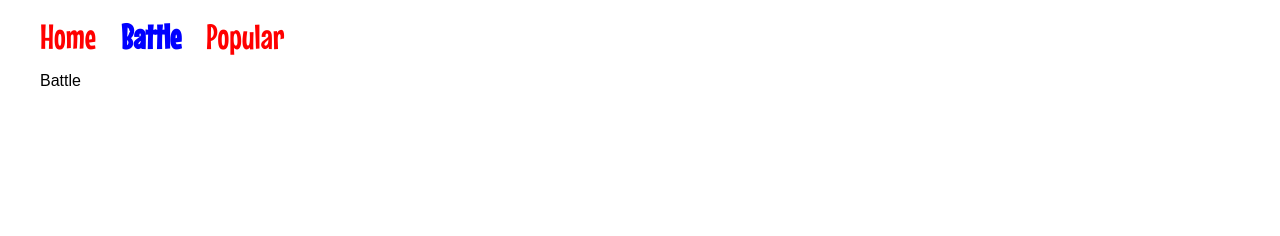
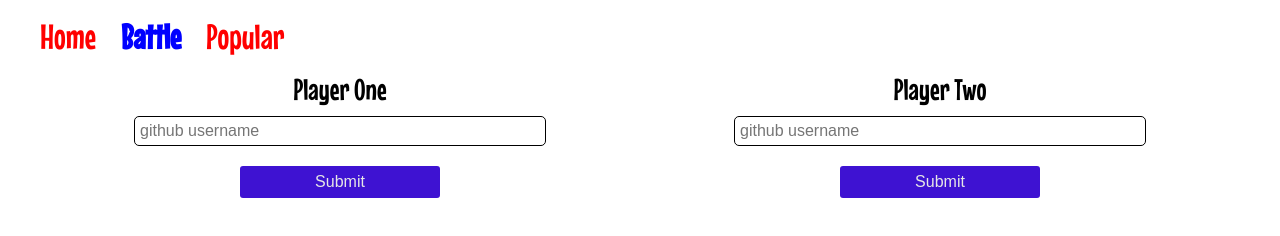
Before and after one commit to bdog72/git-hub-battle-part-2, a React app: page /battle in a window 1280 px wide. Built offline with nearby package versions, Linux system fonts and the light colour scheme; some packages are replaced by stand-ins of ours; a web font is replaced by a local one.

Commit message:
about halfway through

```diff
--- a/src/components/App.js
+++ b/src/components/App.js
@@ -1,5 +1,5 @@
 import React, { Component } from 'react'
-import { BrowserRouter as Router, Route } from 'react-router-dom'
+import { BrowserRouter as Router, Route, Switch } from 'react-router-dom'
 import Popular from './Popular'
 import Nav from './Nav'
 import Home from './Home'
@@ -10,9 +10,14 @@ export default class App extends Component {
       <Router>
         <div className='container'>
           <Nav />
-          <Route exact path='/' component={Home} />
-          <Route path='/battle' component={Battle} />
-          <Route path='/popular' component={Popular} />
+          <Switch>
+            <Route exact path='/' component={Home} />
+            <Route exact path='/battle' component={Battle} />
+            <Route path='/popular' component={Popular} />
+            <Route render={function () {
+              return <p className='NF'>NOT FOUND</p>
+            }} />
+          </Switch>
         </div>
       </Router>
     )
--- a/src/components/Battle.js
+++ b/src/components/Battle.js
@@ -1,10 +1,160 @@
 import React, { Component } from 'react'
+import '../styles/battle.scss'
+import PropTypes from 'prop-types'
+
+function PlayerPreview (props) {
+  return (
+    <div>
+      <div className='column'>
+        <img className='avatar'
+          src={props.avatar}
+          alt={'Avatar for ' + props.username} />
+        <h2 className='username'>@{props.username}</h2>
+      </div>
+      <button className='reset'
+        onClick={props.onReset.bind(null, props.id)}>
+        Reset
+      </button>
+    </div>
+  )
+}
+
+PlayerPreview.propTypes = {
+  avatar: PropTypes.string.isRequired,
+  username: PropTypes.string.isRequired,
+  id: PropTypes.string.isRequired,
+  onReset: PropTypes.func.isRequired
+}
+
+class PlayerInput extends Component {
+  constructor (props) {
+    super(props)
+
+    this.state = {
+      username: ''
+    }
+    this.handleChange = this.handleChange.bind(this)
+    this.handleSubmit = this.handleSubmit.bind(this)
+  }
+
+  handleChange (event) {
+    var value = event.target.value
+
+    this.setState(function () {
+      return {
+        username: value
+      }
+    })
+  }
+
+  handleSubmit (event) {
+    event.preventDefault()
+
+    this.props.onSubmit(
+      this.props.id,
+      this.state.username
+    )
+  }
+
+  render () {
+    return (
+      <form className='column' onSubmit={this.handleSubmit}>
+        <label className='header' htmlFor='username'>
+          {this.props.label}
+        </label>
+        <input
+          id='username'
+          placeholder='github username'
+          type='text'
+          autoComplete='off'
+          value={this.state.username}
+          onChange={this.handleChange}
+        />
+        <button className='button'
+          type='submit'
+          disabled={!this.state.username}>
+          Submit
+        </button>
+      </form>
+    )
+  }
+}
+
+PlayerInput.propTypes = {
+  id: PropTypes.string.isRequired,
+  label: PropTypes.string.isRequired,
+  onSubmit: PropTypes.func.isRequired
+}
 
 export default class Battle extends Component {
+  constructor (props) {
+    super(props)
+
+    this.state = {
+      playerOneName: '',
+      playerTwoName: '',
+      playerOneImage: null,
+      playerTwoImage: null
+    }
+    this.handleSubmit = this.handleSubmit.bind(this)
+    this.handleReset = this.handleReset.bind(this)
+  }
+
+  handleSubmit (id, username) {
+    this.setState(function () {
+      var newState = {}
+      newState[id + 'Name'] = username
+      newState[id + 'Image'] = 'https://github.com/' + username + '.png?size=200'
+      return newState
+    })
+  }
+
+  handleReset (id) {
+    this.setState(function () {
+      var newState = {}
+      newState[id + 'Name'] = ''
+      newState[id + 'Image'] = null
+      return newState
+    })
+  }
+
   render () {
+    var playerOneName = this.state.playerOneName
+    var playerTwoName = this.state.playerTwoName
+    var playerOneImage = this.state.playerOneImage
+    var playerTwoImage = this.state.playerTwoImage
+
     return (
       <div>
-        Battle
+        <div className='row'>
+
+          {!playerOneName &&
+            <PlayerInput
+              id='playerOne'
+              label='Player One'
+              onSubmit={this.handleSubmit} />}
+
+          {playerOneImage !== null &&
+          <PlayerPreview
+            avatar={playerOneImage}
+            username={playerOneName}
+            onReset={this.handleReset}
+            id='playerOne' />}
+
+          {!playerTwoName &&
+            <PlayerInput
+              id='playerTwo'
+              label='Player Two'
+              onSubmit={this.handleSubmit} />}
+
+          {playerTwoImage !== null &&
+          <PlayerPreview
+            avatar={playerTwoImage}
+            username={playerTwoName}
+            onReset={this.handleReset}
+            id='playerTwo' />}
+
+        </div>
       </div>
     )
   }
--- a/src/styles/app.scss
+++ b/src/styles/app.scss
@@ -10,6 +10,7 @@ html {
 body {
   margin: 0;
   font: $base-text-size / 1 $base-font-family;
+  font-family: 'Mouse Memoirs';
 }
 
 ul {
@@ -28,4 +29,9 @@ a {
 .container {
   max-width: 1200px;
   margin: 0 auto;
+
+  .NF {
+    font-size: 7vw;
+    text-align: center;
+  }
 }
--- /dev/null
+++ b/src/styles/battle.scss
@@ -0,0 +1,58 @@
+.reset {
+  border: none;
+  background: transparent;
+  color: #d0021b;
+  display: block;
+  width: 100%;
+  text-align: center;
+}
+
+.reset:hover {
+  cursor: pointer;
+}
+
+.column {
+  display: flex;
+  flex-direction: column;
+  width: 500px;
+  align-items: center;
+
+  input {
+    border-radius: 5px;
+    margin: 10px 0;
+    padding: 5px;
+    border: 1px solid black;
+    font-size: 16px;
+    width: 80%;
+  }
+
+  label {
+    text-align: center;
+    font-size: 30px;
+    font-weight: 200;
+  }
+
+  .header {
+    text-align: center;
+    font-size: 30px;
+  }
+
+  .button {
+    color: #e6e6e6;
+    background: rgb(62, 18, 210);
+    border: none;
+    font-size: 16px;
+    border-radius: 3px;
+    width: 200px;
+    text-align: center;
+    display: block;
+    padding: 7px 0;
+    margin: 10px auto;
+  }
+}
+
+.row {
+  display: flex;
+  justify-content: space-around;
+  font-family: 'Mouse Memoirs';
+}
```
